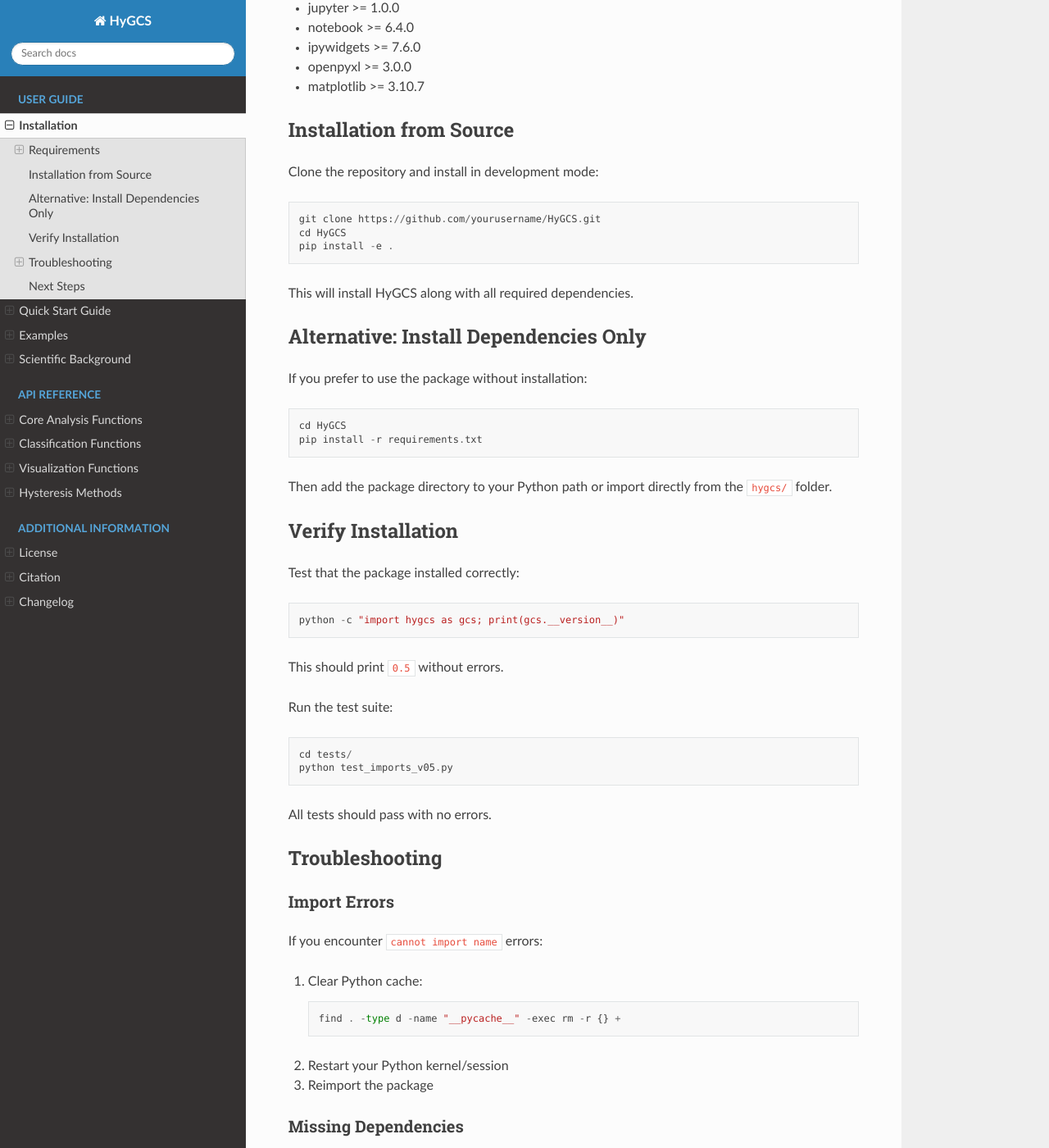
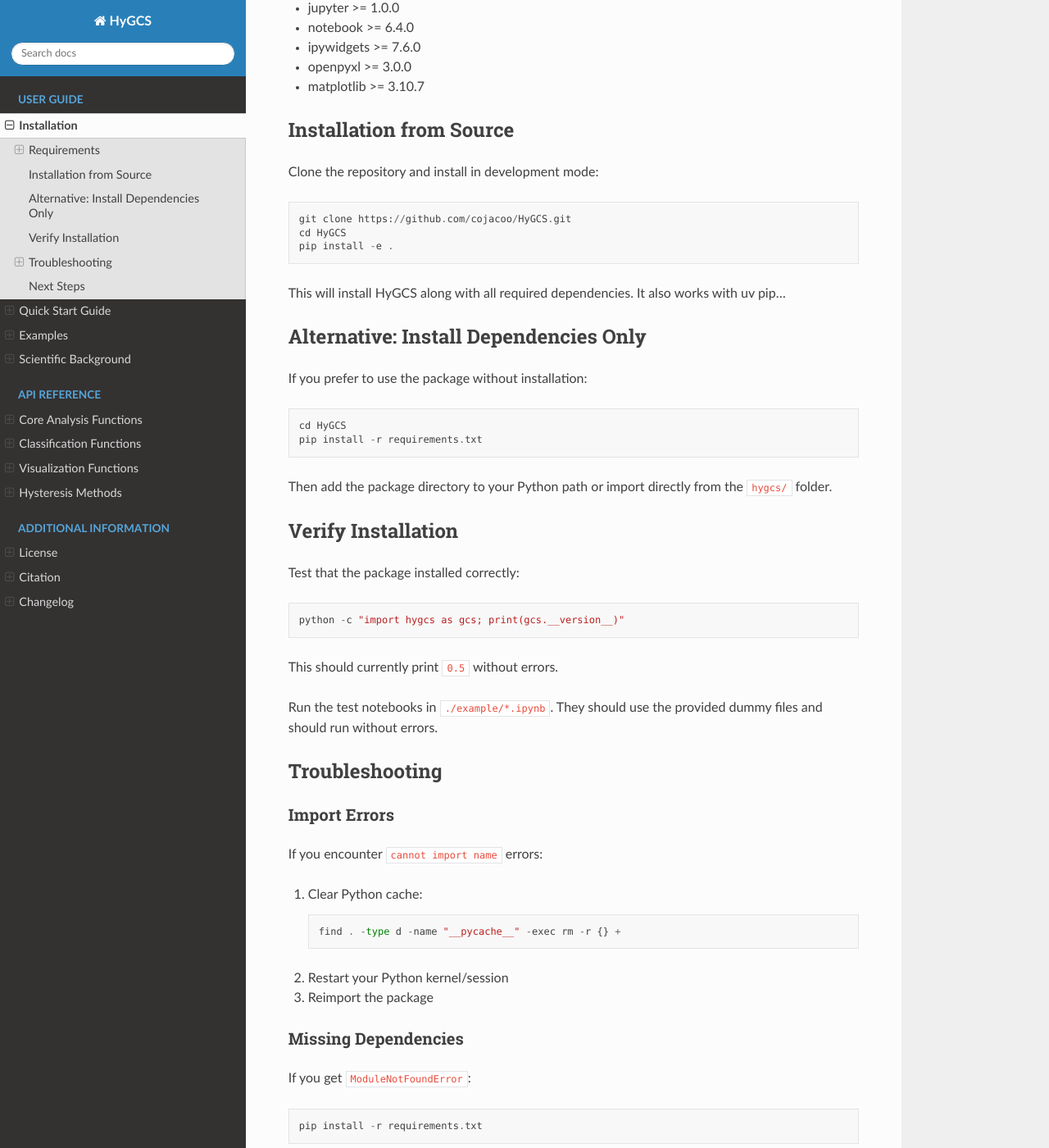
Before and after one commit to cojacoo/HyGCS, a Sphinx documentation site: the page built from docs/installation.rst, in a window 1280 px wide and 1400 px high, scrolled down 630 px. Shown: the whole window at 82% size. Built offline with Sphinx 7.4.7 and the Read the Docs theme 3.1.0, drawn with Linux system fonts in a browser that asks for light colours.

Commit message:
docs checked

```diff
--- a/docs/installation.rst
+++ b/docs/installation.rst
@@ -34,11 +34,11 @@
 
 Clone the repository and install in development mode::
 
-    git clone https://github.com/yourusername/HyGCS.git
+    git clone https://github.com/cojacoo/HyGCS.git
     cd HyGCS
     pip install -e .
 
-This will install HyGCS along with all required dependencies.
+This will install HyGCS along with all required dependencies. It also works with uv pip...
 
 Alternative: Install Dependencies Only
 --------------------------------------
@@ -57,14 +57,9 @@
 
     python -c "import hygcs as gcs; print(gcs.__version__)"
 
-This should print ``0.5`` without errors.
+This should currently print ``0.5`` without errors.
 
-Run the test suite::
-
-    cd tests/
-    python test_imports_v05.py
-
-All tests should pass with no errors.
+Run the test notebooks in ``./example/*.ipynb``. They should use the provided dummy files and should run without errors.
 
 Troubleshooting
 ---------------
```
